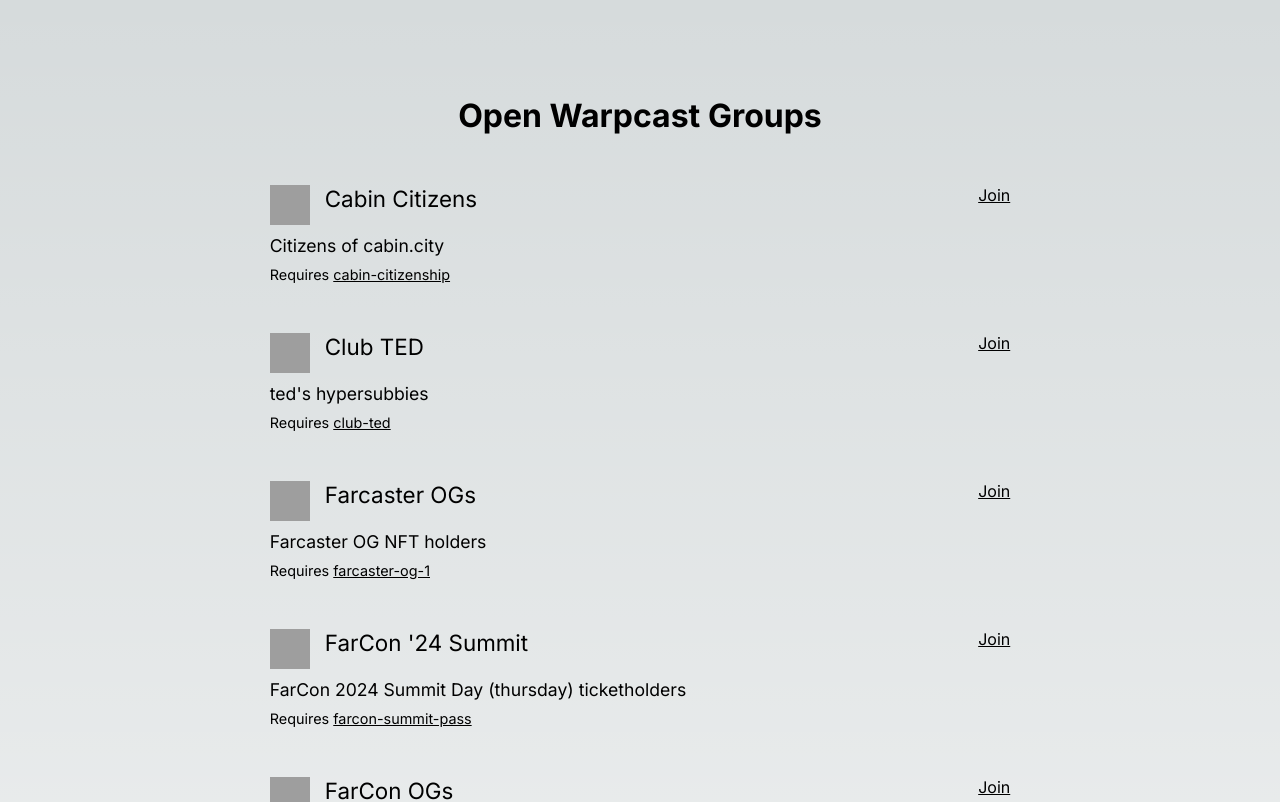
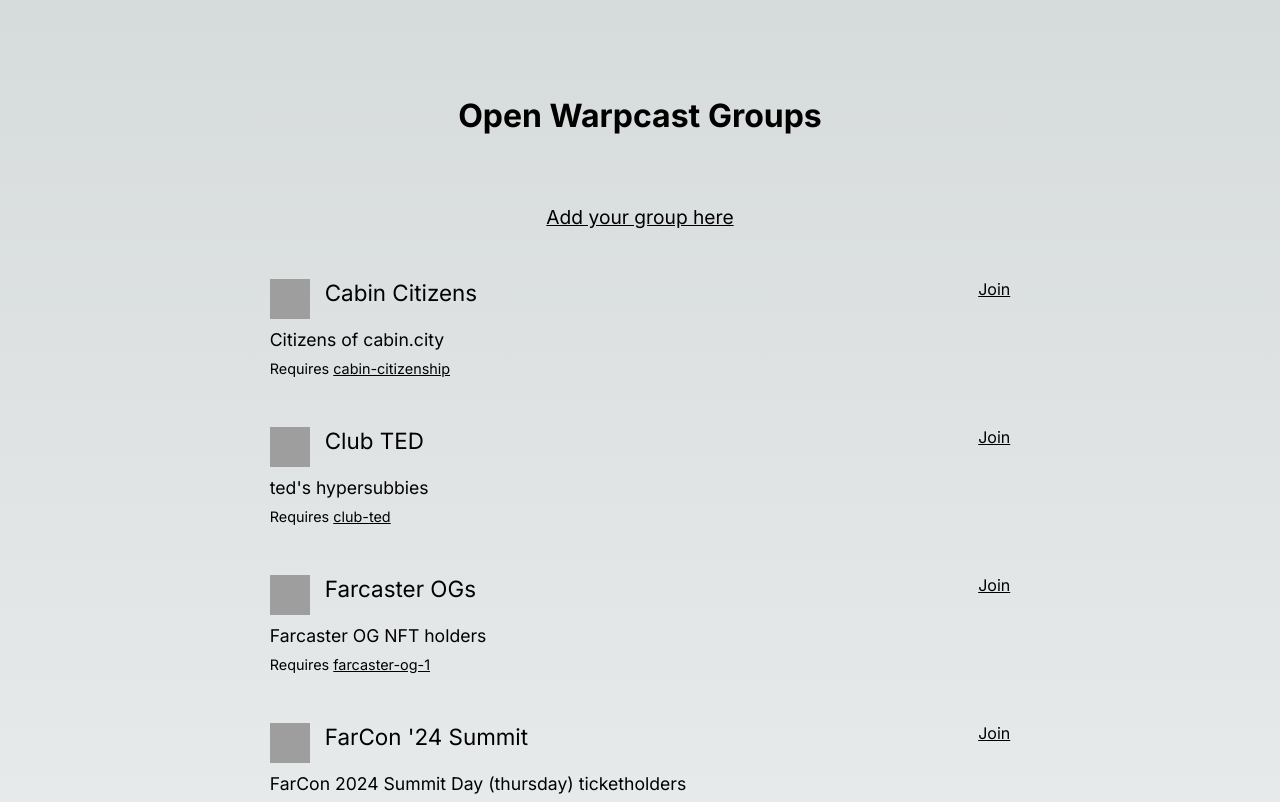
Before and after one commit to lyoshenka/gclist, a Next.js app: page / in a window 1280 px wide. Shown: the top 802 px of the page. Built offline with nearby package versions, Linux system fonts and the light colour scheme; grey boxes are pictures that could not be loaded.

Commit message:
add link on top

```diff
--- a/app/page.tsx
+++ b/app/page.tsx
@@ -6,6 +6,15 @@
   return (
     <main className={styles.main}>
       <h1>Open Warpcast Groups</h1>
+      <div className={styles.add}>
+        <Link
+          className={styles.link}
+          href={"https://github.com/lyoshenka/gclist/edit/main/data/groups.ts"}
+          target={"_blank"}
+        >
+          Add your group here
+        </Link>
+      </div>
       <div className={styles.groups}>
         {groups
           .sort((a, b) =>
```
